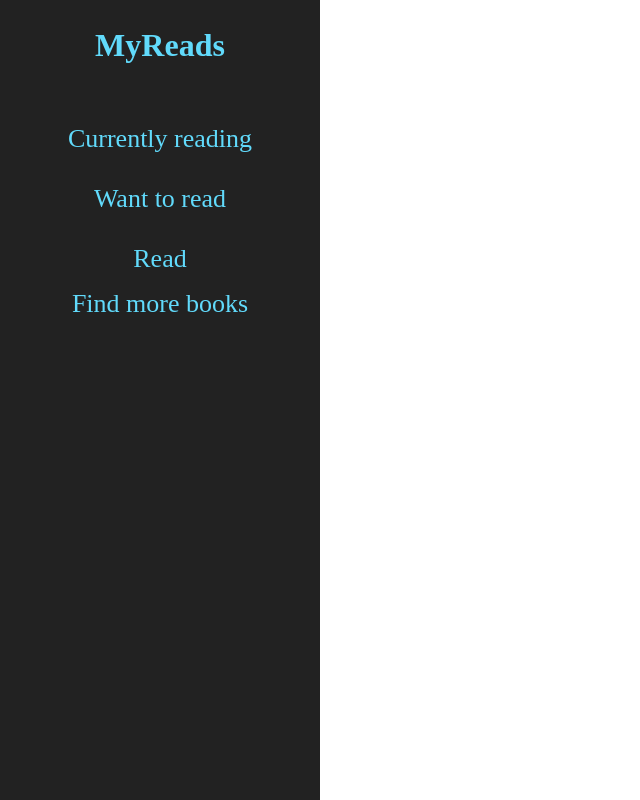
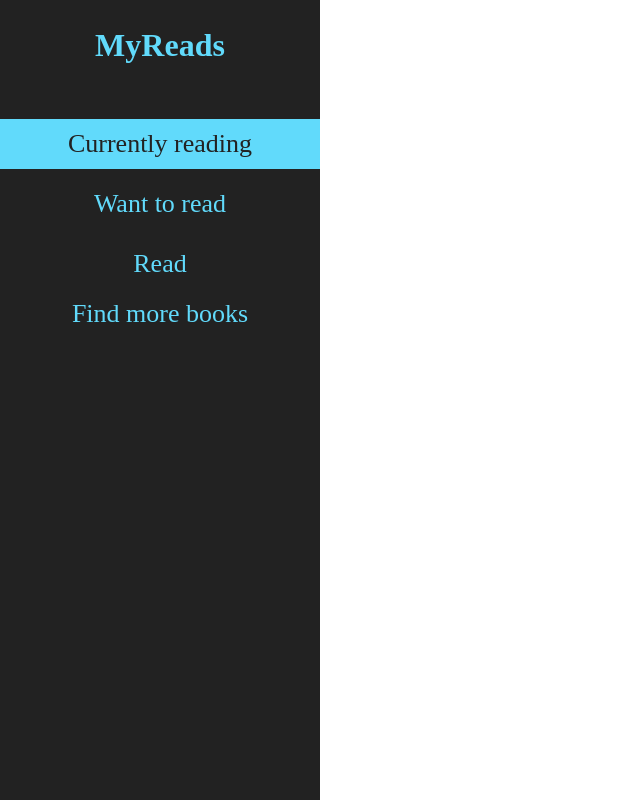
Before and after one commit to SavaVuckovic/myReads-React, a React (Create React App) app: page / in a window 1280 px wide. Shown: the whole page, without its empty margins (0-640 px from the left). Built offline with nearby package versions, Linux system fonts and the light colour scheme; a web font is replaced by a local one.

Commit message:
refactor: selected category functionallity improved

```diff
--- a/src/App.css
+++ b/src/App.css
@@ -41,7 +41,8 @@
 
 .category {
   color: #61dafb;
-  padding: 15px 0;
+  padding: 10px 0;
+  margin: 10px 0;
   font-size: 26px;
   text-decoration: none;
 }
@@ -71,6 +72,7 @@
 
 .book-top {
   position: relative;
+  margin-bottom: 10px;
 }
 
 .book-top img {
--- a/src/App.js
+++ b/src/App.js
@@ -14,6 +14,8 @@ class App extends Component {
       categories: ['Currently reading', 'Want to read', 'Read'],
       selectedCategory: ''
     }
+
+    this.displaySearchBooks = this.displaySearchBooks.bind(this);
   }
 
   componentDidMount() {
@@ -22,11 +24,20 @@ class App extends Component {
     })
   }
 
-  displaySearchBooks = (books) => {
+  displaySearchBooks(books) {
     books.then((result) => {
       if (!result.error) {
+        let searchBooks = result.map((book) => {
+          return {
+            title: book.title,
+            authors: book.authors,
+            img: book.imageLinks.smallThumbnail,
+            category: null
+          }
+        })
+
         this.setState({
-          searchBooks: result
+          searchBooks
         })
       } else {
         this.setState({
@@ -44,6 +55,7 @@ class App extends Component {
           <div className="container">
             <Categories
               categories={ this.state.categories }
+              selectedCategory={ this.state.selectedCategory }
               onCategorySelect={ category => this.setState({ selectedCategory: category }) } />
             <BookList
               books={ this.state.myBooks }
--- a/src/components/book.js
+++ b/src/components/book.js
@@ -10,7 +10,7 @@ class Book extends Component {
     return (
       <div className='book'>
         <div className='book-top'>
-          <img src={ this.props.book.imageLinks.smallThumbnail } alt="book" />
+          <img src={ this.props.book.img } alt="book" />
           <div className='book-shelf-changer'>
             <select onChange={ this.doSomething() }>
               <option value='none' disabled>Move to...</option>
--- a/src/components/booklist.js
+++ b/src/components/booklist.js
@@ -19,7 +19,17 @@ const BookList = (props) => {
   }
 
   if(category) {
-    //
+    var filteredBooks = books.filter((book) => {
+      return book.category === category;
+    })
+
+    return (
+      <main className='all-books'>
+        { filteredBooks.map((book, index) => {
+          return (<Book key={ `book_${ index }` } book={ book } />)
+        }) }
+      </main>
+    )
   }
 
   return (
--- a/src/components/categories.js
+++ b/src/components/categories.js
@@ -6,7 +6,7 @@ class Categories extends Component {
     return categories.map((category, index) => {
       return (
         <li
-          className='category'
+          className={'category' + ( category === this.props.selectedCategory ? ' selected' : '' )}
           key={ `category_${ index }` }
           onClick={ () => this.props.onCategorySelect(category) }>{ category }</li>
       )
```
Also changed, not shown: 1 other file (tests, documents, lock files or other folders).
